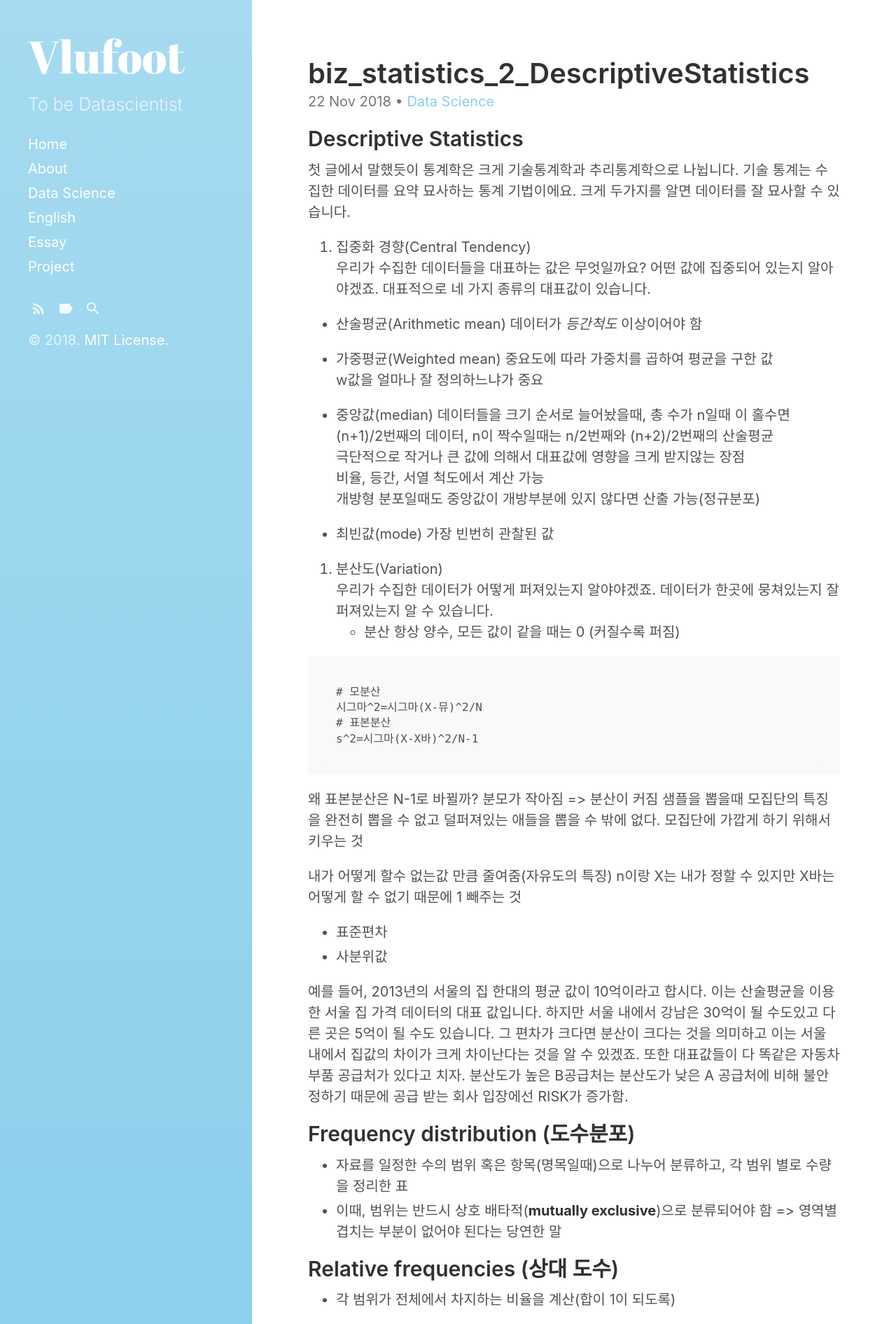
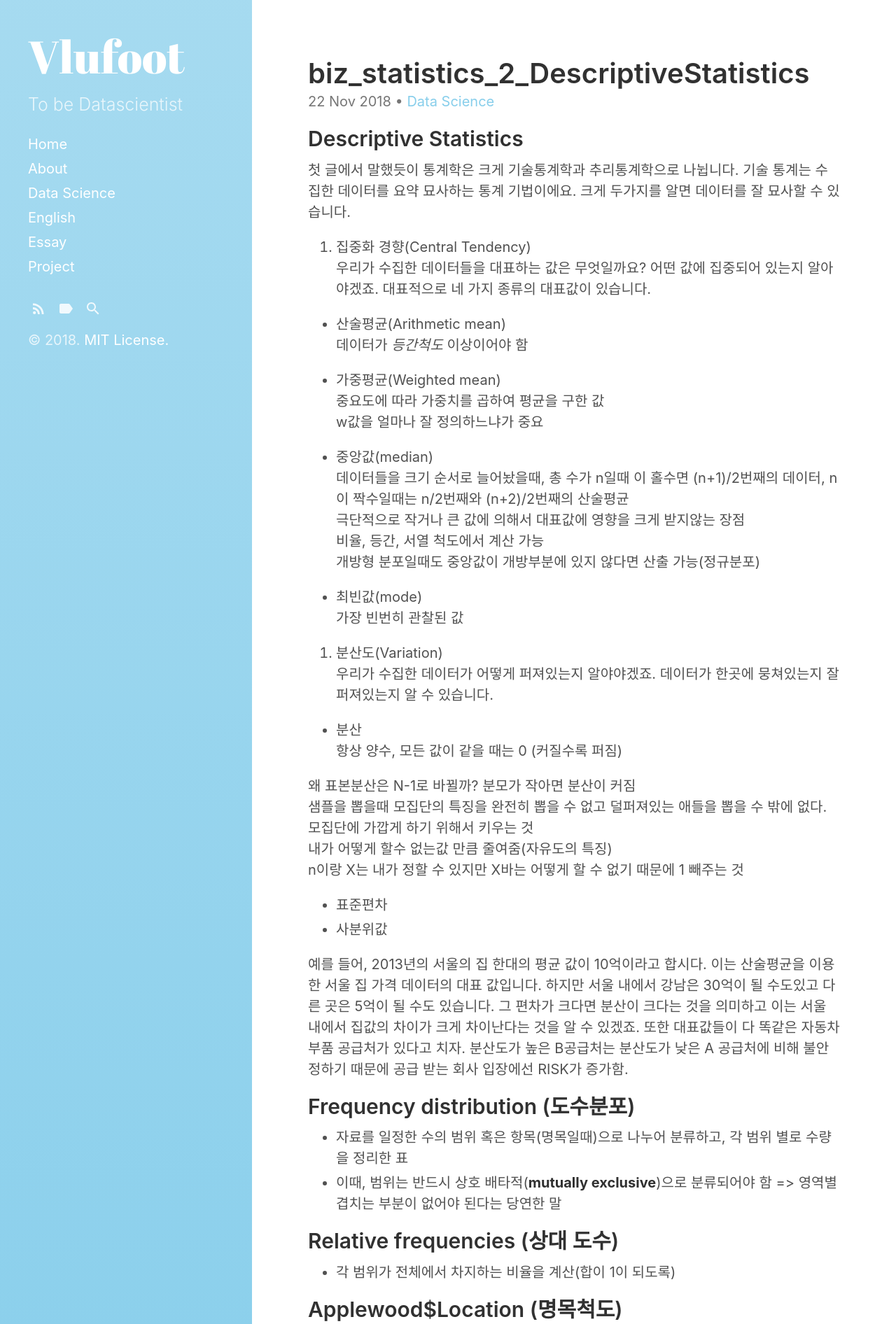
Before and after one commit to vlufoot/vlufoot.github.io, a Jekyll site: the page built from _posts/statistics/2018-11-22-biz_statistics_2.md, in a window 1280 px wide. Shown: the top 1892 px of the page at 70% size. Built offline with Jekyll 4.4.1, drawn with Linux system fonts in a browser that asks for light colours.

Commit message:
Update 2018-11-22-biz_statistics_2.md

````diff
--- a/_posts/statistics/2018-11-22-biz_statistics_2.md
+++ b/_posts/statistics/2018-11-22-biz_statistics_2.md
@@ -33,21 +33,13 @@
 
 2. 분산도(Variation)
 우리가 수집한 데이터가 어떻게 퍼져있는지 알야야겠죠. 데이터가 한곳에 뭉쳐있는지 잘 퍼져있는지 알 수 있습니다.
+
 - 분산
 항상 양수, 모든 값이 같을 때는 0 (커질수록 퍼짐)
 
-```
-# 모분산
-시그마^2=시그마(X-뮤)^2/N
-# 표본분산
-s^2=시그마(X-X바)^2/N-1
-```
-
-왜 표본분산은 N-1로 바뀔까?
-분모가 작아짐 => 분산이 커짐
+왜 표본분산은 N-1로 바뀔까? 분모가 작아면 분산이 커짐
 샘플을 뽑을때 모집단의 특징을 완전히 뽑을 수 없고 덜퍼져있는 애들을 뽑을 수 밖에 없다.
 모집단에 가깝게 하기 위해서 키우는 것
-
 내가 어떻게 할수 없는값 만큼 줄여줌(자유도의 특징)
 n이랑 X는 내가 정할 수 있지만 X바는 어떻게 할 수 없기 때문에 1 빼주는 것
 
````
